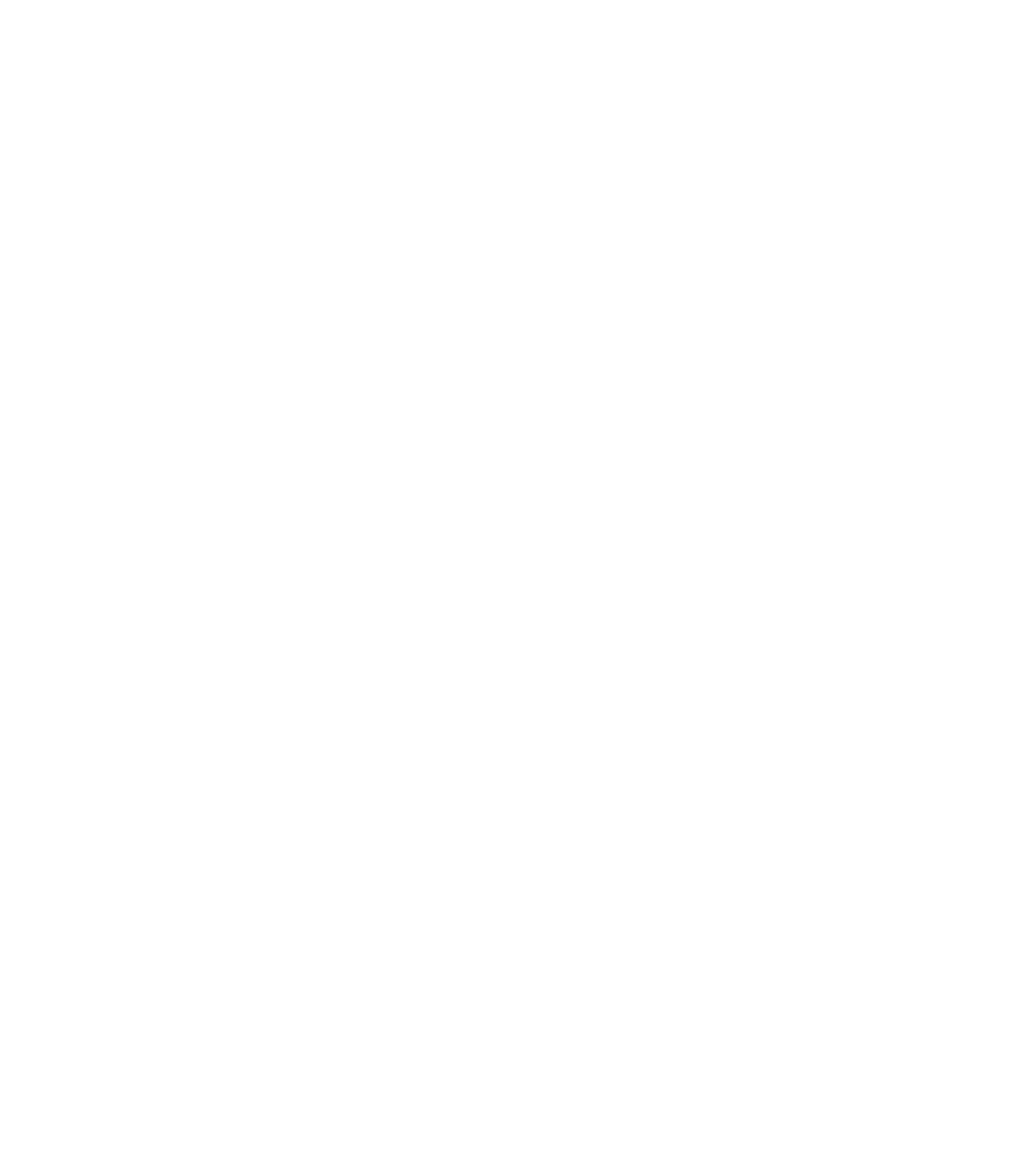
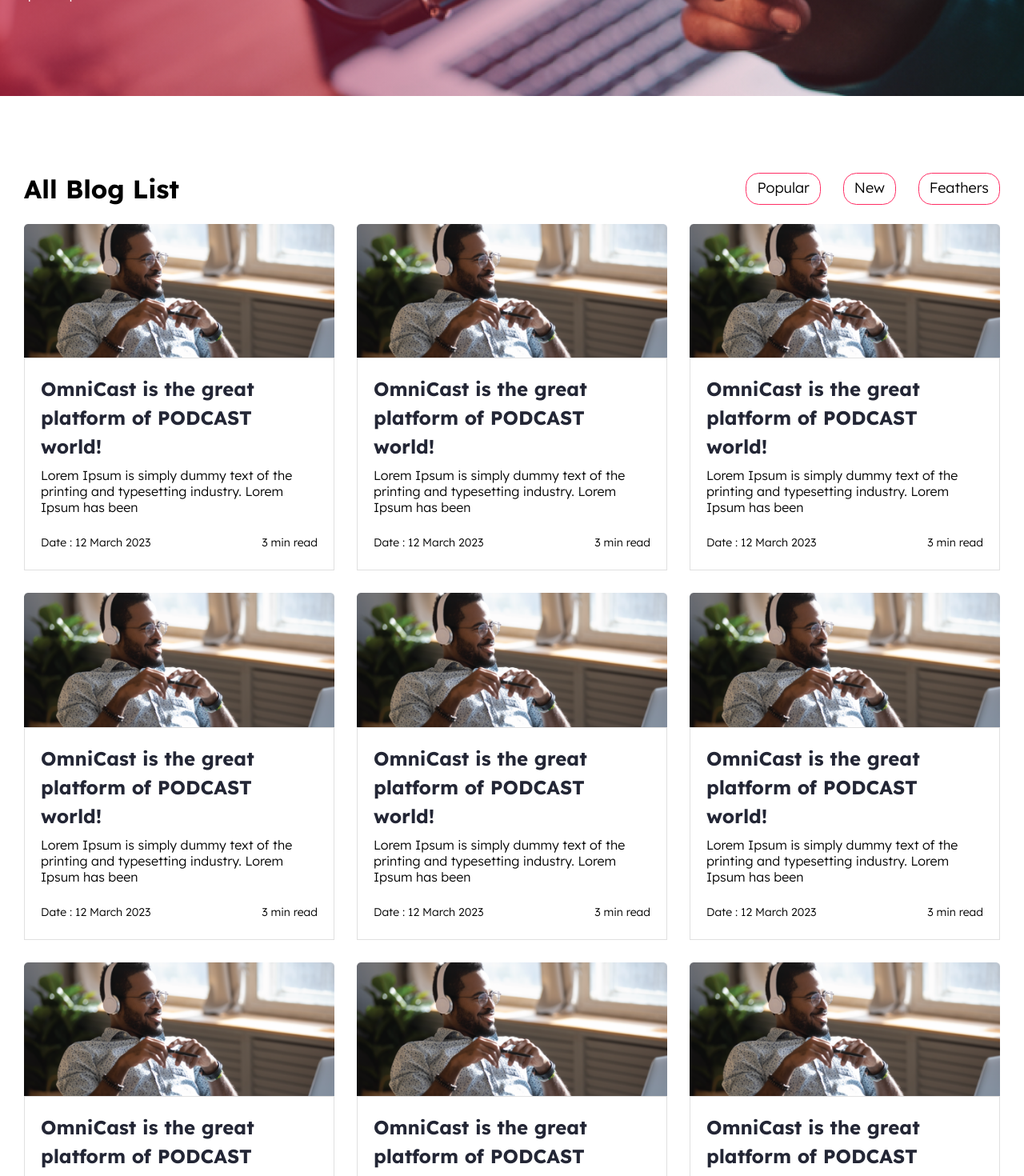
Before and after one commit to nahid-hn-kiran/omni-cast, a React (Vite) app: page /blog in a window 1280 px wide. Before the commit this address had no page. Shown: the part 340-1810 px from the top of the page at 80% size. Before the commit the page ends 800 px from the top, so only its background shows below. Built offline with nearby package versions, Linux system fonts and the light colour scheme.

Commit message:
Blog page added

```diff
--- a/src/Pages/Blog/Blog.jsx
+++ b/src/Pages/Blog/Blog.jsx
@@ -0,0 +1,43 @@
+import BlogCard from "../../components/BlogCard/BlogCard";
+import PageTitle from "../../components/PageTitle/PageTitle";
+import Pagination from "../../components/Pagination/Pagination";
+import "./Blog.css";
+
+const Blog = () => {
+  return (
+    <div className="blog-page">
+      <PageTitle />
+      <div className="pt-24">
+        <div className="container">
+          <div className="section-top flex justify-between">
+            <h2 className="podcast-section-title">All Blog List</h2>
+            <div className="podcast-filter-btns flex gap-x-7">
+              <button>Popular</button>
+              <button>New</button>
+              <button>Feathers</button>
+            </div>
+          </div>
+          {/* All podcasts */}
+          <div className="all-podcast">
+            <div className="grid md:grid-cols-2 lg:grid-cols-3 mt-6 gap-7">
+              <BlogCard />
+              <BlogCard />
+              <BlogCard />
+              <BlogCard />
+              <BlogCard />
+              <BlogCard />
+              <BlogCard />
+              <BlogCard />
+              <BlogCard />
+            </div>
+            <div className="flex justify-center pt-20">
+              <Pagination />
+            </div>
+          </div>
+        </div>
+      </div>
+    </div>
+  );
+};
+
+export default Blog;
--- a/src/Routes/Router.jsx
+++ b/src/Routes/Router.jsx
@@ -4,6 +4,7 @@
 import Podcasts from "../Pages/Podcasts/Podcasts";
 import SingleEpisode from "../components/SingleEpisode/SingleEpisode";
 import SingleBlogPage from "../components/BlogCard/SingleBlogPage";
+import Blog from "../Pages/Blog/Blog";
 
 const Router = createBrowserRouter([
   {
@@ -26,6 +27,10 @@
         path: "/single",
         element: <SingleBlogPage />,
       },
+      {
+        path: "/blog",
+        element: <Blog />,
+      },
     ],
   },
 ]);
```
